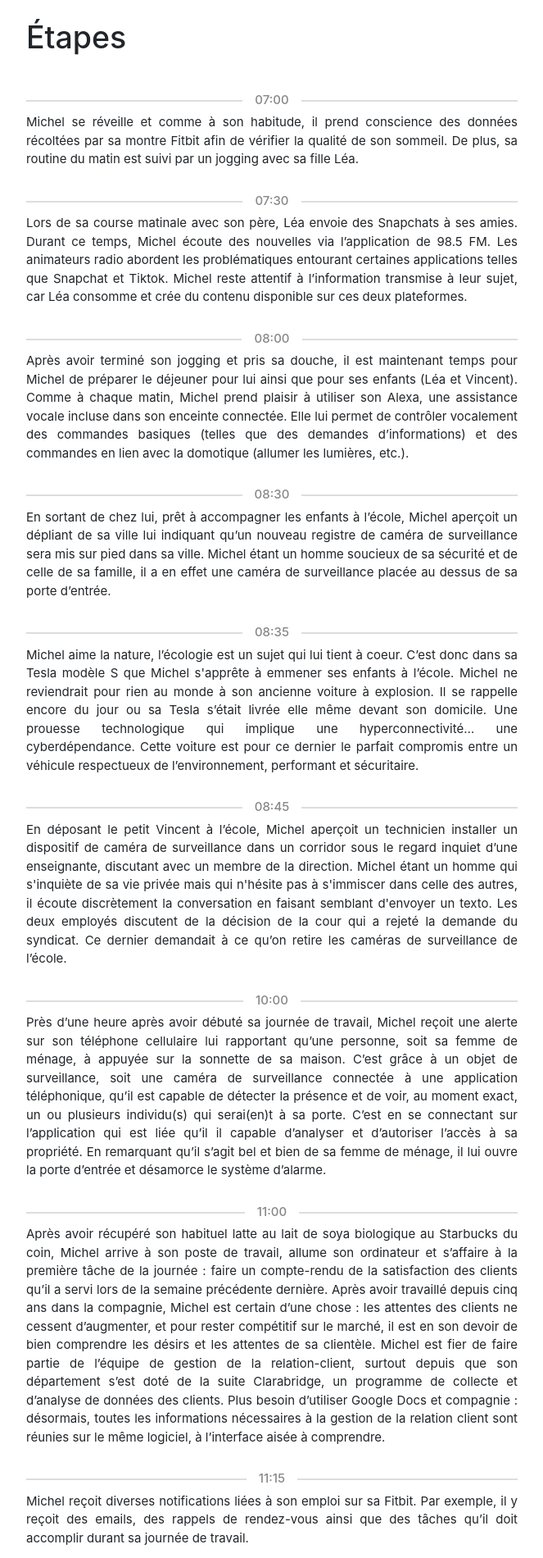
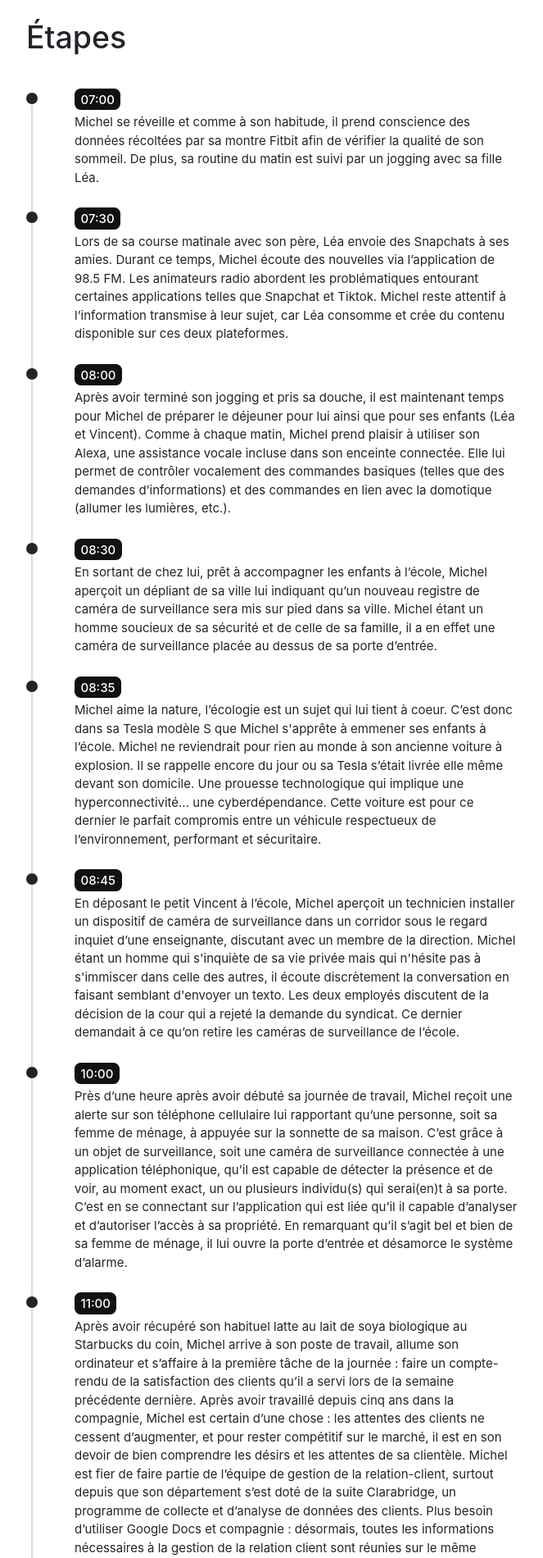
Before and after one commit to mwanheda/michel, a Jekyll site: the page built from index.html, in a window 1280 px wide. Shown: the top 1900 px of the page at 82% size, without its empty margins (308-971 px from the left). Built offline with Jekyll 4.4.1, drawn with Linux system fonts in a browser that asks for light colours; some web fonts are replaced.

Commit message:
Initialise timeline

```diff
--- a/css/main.css
+++ b/css/main.css
@@ -32,31 +32,43 @@ body {
     margin: auto;
 }
 
-.step-item {
+.timeline-item {
     position: relative;
     margin-bottom: 2rem;
+    display: flex;
 }
 
-.step-title {
+.timeline-item::before {
+    content: '';
+    flex: 1 0 auto;
     position: relative;
-    text-align: center;
+    margin-right: 3rem;
+    width: 14px;
+    height: 14px;
+    background-color: currentColor;
+    border-radius: 50%;
+    z-index: 1;
 }
 
-.step-title::after {
+.timeline-item:not(:last-of-type)::after {
     content: '';
+    width: 2px;
     position: absolute;
-    left: 0;
-    top: 50%;
-    width: 100%;
-    height: 2px;
+    top: 0;
+    left: 6px;
+    bottom: -2rem;
     background-color: #ddd;
-    z-index: -1;
 }
 
-.step-link {
-    padding: 0 1rem;
-    color: #888;
-    background-color: #fff;
+.step-time {
+    padding: .25rem .5rem;
+    color: #fff;
+    background-color: #111;
+    border-radius: .5rem;
+}
+
+.timeline-text {
+    margin: 0;
 }
 
 .references-list {
--- a/index.html
+++ b/index.html
@@ -6,11 +6,17 @@ title: Index
 
 <h1 class="mt-4 mb-5">Étapes</h1>
 
-{% for step in site.steps %}
-<div class="step-item">
-    <h6 class="step-title">
-        <a class="step-link" href="{{ site.baseurl }}{{ step.permalink }}">{{ step.time | date: "%H:%M" }}</a>
-    </h6>
-    <p class="text-justify">{{ step.description }}</p>
+<div class="timeline">
+    {% for step in site.steps %}
+    <div class="timeline-item">
+        <div class="timeline-content">
+            <h6 class="timeline-title">
+                <a class="step-time"
+                   href="{{ site.baseurl }}{{ step.permalink }}">
+                    {{ step.time | date: "%H:%M" }}</a>
+            </h6>
+            <p class="timeline-text">{{ step.description }}</p>
+        </div>
+    </div>
+    {% endfor %}
 </div>
-{% endfor %}
```
